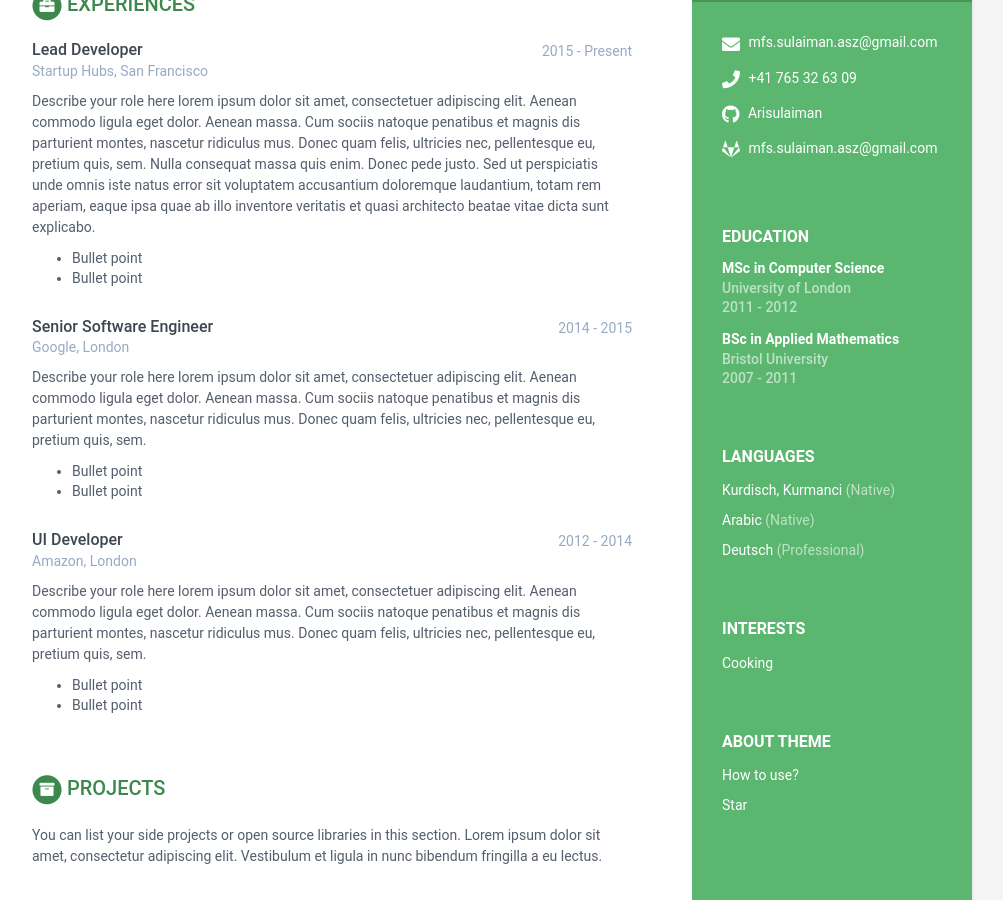
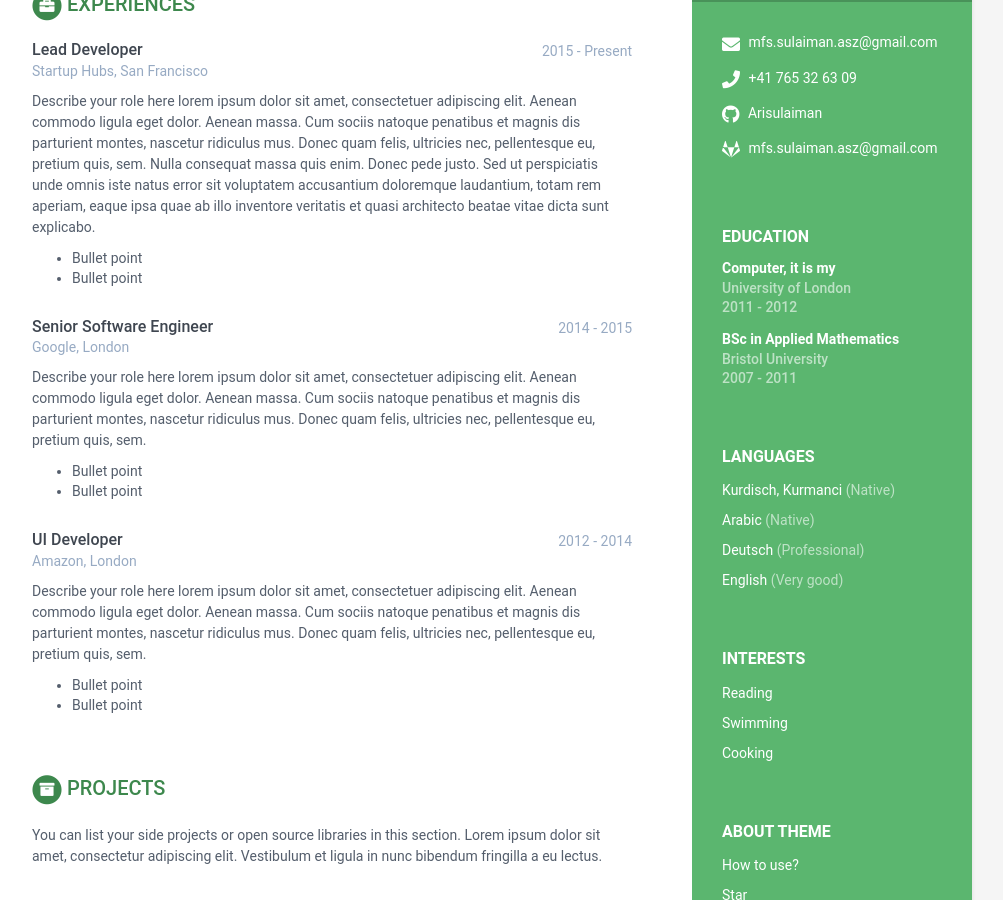
Before and after one commit to Arisulaiman/Lebenslauf, a Jekyll site: the page built from index.html, in a window 1280 px wide and 900 px high, scrolled down 293 px. Shown: the whole window, without its empty margins (168-1171 px from the left). Built offline with Jekyll 4.4.1, drawn with Linux system fonts in a browser that asks for light colours.

Commit message:
some chenge

```diff
--- a/_data/data.yml
+++ b/_data/data.yml
@@ -34,11 +34,14 @@ sidebar:
       - idiom: Deutsch
         level: Professional
 
+      - idiom: English
+        level: Very good
+
     interests:
-      - item:
+      - item: Reading
         link:
 
-      - item:
+      - item: Swimming
         link:
 
       - item: Cooking
@@ -54,7 +57,7 @@ career-profile:
       Donec quam felis, ultricies nec, pellentesque eu.
       Second paragraph if required.
 education:
-    - degree: MSc in Computer Science
+    - degree: Computer, it is my
       university: University of London
       time: 2011 - 2012
       details: |
@@ -168,22 +171,22 @@ skills:
 
     toolset:
       - name: Python & Django
-        level: 98%
+        level: 10%
 
       - name: Javascript & jQuery
-        level: 98%
+        level: 8%
 
-      - name: Angular
-        level: 98%
+      #- name:
+      #  level:
 
       - name: HTML5 & CSS
-        level: 95%
+        level: 20%
 
-      - name: Ruby on Rails
-        level: 85%
+      #- name: Ruby on Rails
+      #  level: 85%
 
       - name: Sketch & Photoshop
-        level: 60%
+        level: 10%
 
 footer: >
     Designed with <i class="fas fa-heart"></i> by <a href="http://themes.3rdwavemedia.com" target="_blank" rel="nofollow">Xiaoying Riley</a>
```
